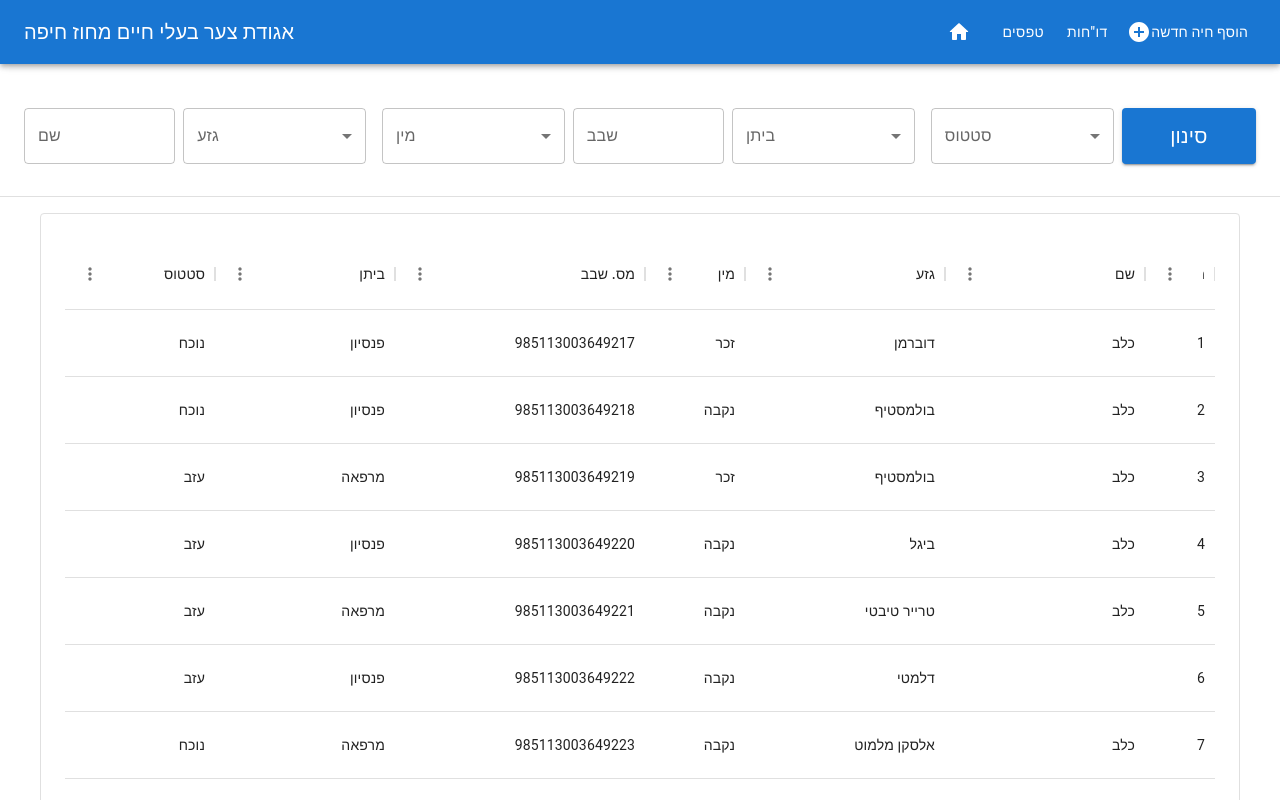
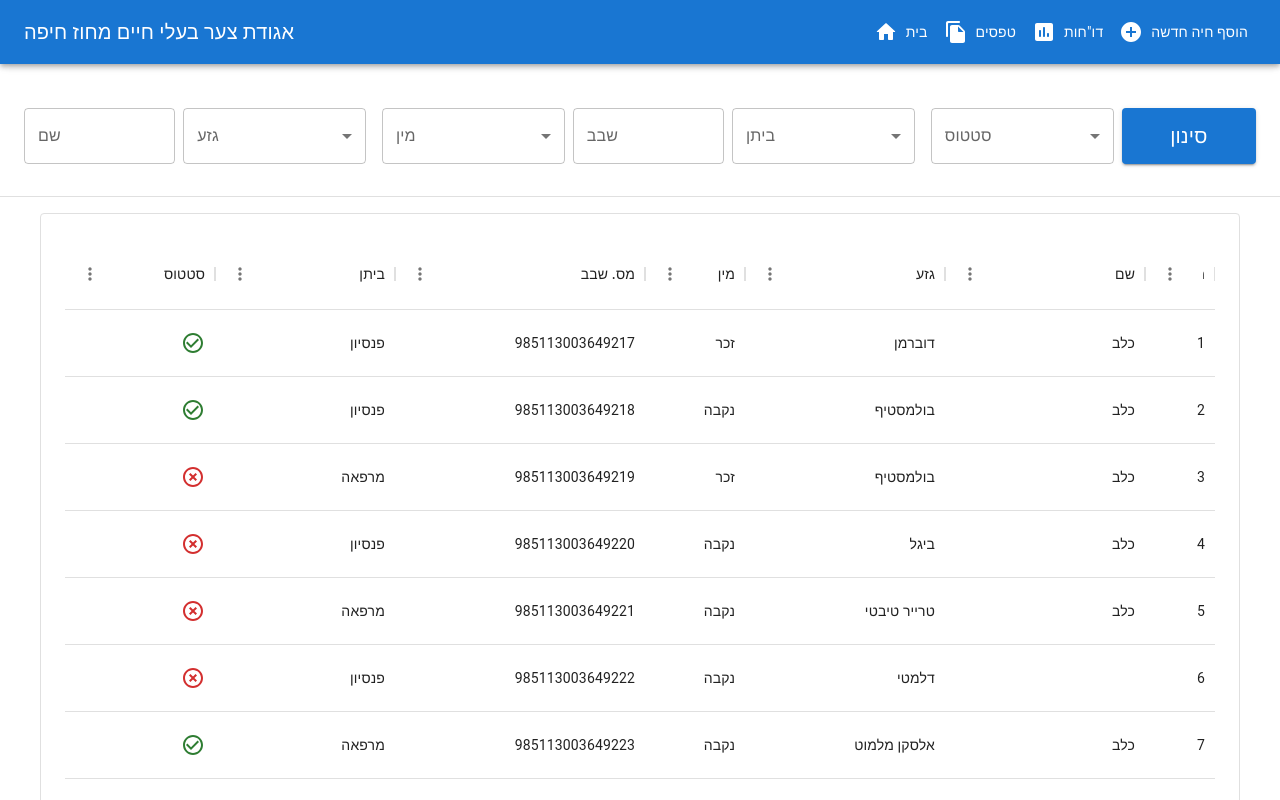
Before and after one commit to crapwood/dog-shelter-project, a Next.js app: page /main-page in a window 1280 px wide. Shown: the top 800 px of the page. Built offline with nearby package versions, Linux system fonts and the light colour scheme.

Commit message:
add new entry (temporary)

```diff
--- a/src/components/filters.tsx
+++ b/src/components/filters.tsx
@@ -2,81 +2,17 @@
 import React from 'react';
 import {
     Box,
+    Button,
     FormControl,
     InputLabel,
     MenuItem,
     OutlinedInput,
     Select,
     TextField,
-    Typography,
-    Button
+    Typography
 } from "@mui/material";
+import { bitan, breed, gender, ITEM_HEIGHT, ITEM_PADDING_TOP, status } from "@/constants/constants";
 
-export const breed = [
-    'אירדייל טרייר',
-    'אלסקן מלמוט',
-    'בול טרייר',
-    'ביגל',
-    'בולמסטיף',
-    'אמסטף',
-    'דוברמן',
-    'דלמטי',
-    'האסקי סיבירי',
-    'טרייר טיבטי',
-];
-const gender = [
-    'זכר',
-    'נקבה'
-];
-
-export const bitan =
-    [
-        'גוריה 1',
-        'פנסיון',
-        'גוריה 2',
-        'באו באו',
-        'מכלאה כפולה 1',
-        'מכלאה כפולה 2',
-        'ביתן 1 עליון',
-        'ביתן 2 עליון',
-        'ביתן 3 עליון',
-        'ביתן 4 עליון',
-        'ביתן 5 עליון',
-        'מכלאת פטרה',
-        'מסדרון 1',
-        'מסדרון 2',
-        'מסדרון 3',
-        'חדר 4',
-        'חדר 5',
-        'חדר 6',
-        'חדר 7',
-        'חדר 8',
-        'חדר 9',
-        'ביתן מול החתוליה',
-        'A',
-        'B',
-        'C',
-        'ביתן 1 תחתון',
-        'ביתן 2 תחתון',
-        'ביתן 3 תחתון',
-        'ביתן 4 תחתון',
-        'ביתן 5 תחתון',
-        'ביתן 6 תחתון',
-        'ביתן 7 תחתון',
-        'משרד גדול',
-        'משוחררים',
-        'מרפאה',
-        'קרוואן',
-        'מלונה בכניסה',
-        'מלונה ליד חד"א',
-        'מלונה בכניסה למסדרון',
-        'מלונה ליד חדר צוות',
-        'מלונה ליד המחסן'
-    ]
-const status = ['נוכח', 'עזב']
-
-const ITEM_HEIGHT = 48;
-const ITEM_PADDING_TOP = 8;
 const MenuProps = {
     PaperProps: {
         style: {
@@ -153,7 +89,6 @@ function Filters() {
                         <MenuItem
                             key={name}
                             value={name}
-                            // style={getStyles(name, personName, theme)}
                         >
                             {name}
                         </MenuItem>
@@ -175,7 +110,6 @@ function Filters() {
                         <MenuItem
                             key={name}
                             value={name}
-                            // style={getStyles(name, personName, theme)}
                         >
                             {name}
                         </MenuItem>
@@ -196,7 +130,6 @@ function Filters() {
                         <MenuItem
                             key={name}
                             value={name}
-                            // style={getStyles(name, personName, theme)}
                         >
                             {name}
                         </MenuItem>
--- a/src/components/navbar.tsx
+++ b/src/components/navbar.tsx
@@ -18,6 +18,8 @@ import Button from '@mui/material/Button';
 import Link from "@mui/material/Link";
 import HomeRoundedIcon from '@mui/icons-material/HomeRounded';
 import AddCircleIcon from '@mui/icons-material/AddCircle';
+import FileCopyRoundedIcon from '@mui/icons-material/FileCopyRounded';
+import AssessmentRoundedIcon from '@mui/icons-material/AssessmentRounded';
 
 interface Props {
     /**
@@ -31,14 +33,23 @@ const drawerWidth = 240;
 enum NavItems  {
     HOME ='בית',
     FORMS = 'טפסים',
-    REPORTS = 'דו"חות'
+    REPORTS = 'דו"חות',
+    NEW_ANIMAL = 'הוסף חיה חדשה'
 }
-// const navItems = ['Home', 'About', 'Forms', 'Reports'];
 
 const linkNavItems: Record<NavItems, string> = {
     [NavItems.HOME]: '/main-page',
     [NavItems.FORMS]: '/forms',
-    [NavItems.REPORTS]: '/reports'
+    [NavItems.REPORTS]: '/reports',
+    [NavItems.NEW_ANIMAL]: '/new-animal'
+
+}
+
+const linkNavIcons: Record<NavItems, React.ReactNode> = {
+    [NavItems.HOME]: <HomeRoundedIcon />,
+    [NavItems.FORMS]: <FileCopyRoundedIcon />,
+    [NavItems.REPORTS]: <AssessmentRoundedIcon />,
+    [NavItems.NEW_ANIMAL]: <AddCircleIcon />
 }
 
 function Navbar(props: Props) {
@@ -95,22 +106,20 @@ function Navbar(props: Props) {
                     <Box sx={{ display: { xs: 'none', sm: 'block' } }}>
                         {Object.keys(linkNavItems).map((item) => (
                             <Link href={`${linkNavItems[item as NavItems]}`} key={item}>
-                                <Button key={item} sx={{ color: '#fff' }}>
-                                    {item === 'בית' ? <HomeRoundedIcon /> : item}
+                                <Button key={item} sx={{ color: '#fff',':hover': {
+                                        bgcolor: 'rgba(0,0,0,0.5)', // theme.palette.primary.main
+                                        color: 'inherit',
+                                    } }}>
+                                    {linkNavIcons[item]}
+                                    <Typography
+                                        variant="body2"
+                                        sx={{marginLeft: '8px'}}
+                                    >
+                                        {item}
+                                    </Typography>
                                 </Button>
                             </Link>
                         ))}
-                        <Link href={'/new-animal'}>
-                            <Button sx={{ color: '#fff' }}>
-                                <AddCircleIcon />
-                                <Typography
-                                    variant="body2"
-                                >
-                                    הוסף חיה חדשה
-                                </Typography>
-                            </Button>
-
-                        </Link>
                     </Box>
                 </Toolbar>
             </AppBar>
--- a/src/constants/constants.ts
+++ b/src/constants/constants.tsx
@@ -1,3 +1,87 @@
+// @ts-nocheck
+import { GridColDef } from "@mui/x-data-grid";
+import CheckCircleOutlineIcon from '@mui/icons-material/CheckCircleOutline';
+import HighlightOffIcon from '@mui/icons-material/HighlightOff';
+
+export const ITEM_HEIGHT = 48;
+export const ITEM_PADDING_TOP = 8;
+
+export const bitan =
+    [
+        'גוריה 1',
+        'פנסיון',
+        'גוריה 2',
+        'באו באו',
+        'מכלאה כפולה 1',
+        'מכלאה כפולה 2',
+        'ביתן 1 עליון',
+        'ביתן 2 עליון',
+        'ביתן 3 עליון',
+        'ביתן 4 עליון',
+        'ביתן 5 עליון',
+        'מכלאת פטרה',
+        'מסדרון 1',
+        'מסדרון 2',
+        'מסדרון 3',
+        'חדר 4',
+        'חדר 5',
+        'חדר 6',
+        'חדר 7',
+        'חדר 8',
+        'חדר 9',
+        'ביתן מול החתוליה',
+        'A',
+        'B',
+        'C',
+        'ביתן 1 תחתון',
+        'ביתן 2 תחתון',
+        'ביתן 3 תחתון',
+        'ביתן 4 תחתון',
+        'ביתן 5 תחתון',
+        'ביתן 6 תחתון',
+        'ביתן 7 תחתון',
+        'משרד גדול',
+        'משוחררים',
+        'מרפאה',
+        'קרוואן',
+        'מלונה בכניסה',
+        'מלונה ליד חד"א',
+        'מלונה בכניסה למסדרון',
+        'מלונה ליד חדר צוות',
+        'מלונה ליד המחסן'
+    ]
+export const columns: GridColDef[] = [
+    { field: 'id', headerName: 'מס.', width: 70 },
+    { field: 'name', headerName: 'שם', width: 200 },
+    { field: 'breed', headerName: 'גזע', width: 200 },
+    {
+        field: 'gender',
+        headerName: 'מין',
+        // type: 'number',
+        width: 100,
+    },
+    // {
+    //     field: 'diskit',
+    //     headerName: 'Diskit',
+    //     // description: 'This column has a value getter and is not sortable.',
+    //     // sortable: false,
+    //     width: 160
+    //     // valueGetter: (params: GridValueGetterParams) =>
+    //     //     `${params.row.name || ''} ${params.row.breed || ''}`,
+    // },
+    { field: 'chip', headerName: 'מס. שבב', width: 250 },
+    { field: 'bitan', headerName: 'ביתן', width: 180 },
+    {
+        field: 'status', headerName: 'סטטוס', width: 150, renderCell: (params) => {
+            if (params.value === 'נוכח') {
+                return <CheckCircleOutlineIcon color="success"/>
+            } else {
+                return <HighlightOffIcon color="error"/>
+            }
+        }
+    },
+];
+
 export const tempData = [
     { breed: 'דוברמן', name: 'כלב', gender: 'זכר', chip: 985113003649217, bitan: 'פנסיון', status: 'נוכח' },
     { breed: 'בולמסטיף', name: 'כלב', gender: 'נקבה', chip: 985113003649218, bitan: 'פנסיון', status: 'נוכח' },
@@ -101,3 +185,23 @@ export const tempData = [
     { breed: 'אירדייל טרייר', name: 'כלב', gender: 'זכר', chip: 985113003649224, bitan: 'פנסיון', status: 'נוכח' },
     { breed: 'אמסטף', name: 'כלב', gender: 'זכר', chip: 985113003649225, bitan: 'מרפאה', status: 'עזב' },
 ];
+
+export const breed = [
+    'אירדייל טרייר',
+    'אלסקן מלמוט',
+    'בול טרייר',
+    'ביגל',
+    'בולמסטיף',
+    'אמסטף',
+    'דוברמן',
+    'דלמטי',
+    'האסקי סיבירי',
+    'טרייר טיבטי',
+];
+
+export const gender = [
+    'זכר',
+    'נקבה'
+];
+
+export const status = ['נוכח', 'עזב']
--- a/src/pages/main-page.tsx
+++ b/src/pages/main-page.tsx
@@ -1,46 +1,24 @@
 // @ts-nocheck
-import React from 'react';
-import { DataGrid, GridColDef } from '@mui/x-data-grid';
-import { Box, Divider } from "@mui/material";
+import React, { useEffect } from 'react';
+import { DataGrid } from '@mui/x-data-grid';
+import { Box, Divider, LinearProgress } from "@mui/material";
 import '../styles/main-page.scss'
 import Grid from "@mui/material/Grid";
 import Navbar from "@/components/navbar";
 import Filters from "@/components/filters";
 import { useGlobalStore } from "@/store/global-items.store";
-
-const columns: GridColDef[] = [
-    { field: 'id', headerName: 'מס.', width: 70 },
-    { field: 'name', headerName: 'שם', width: 200 },
-    { field: 'breed', headerName: 'גזע', width: 200 },
-    {
-        field: 'gender',
-        headerName: 'מין',
-        // type: 'number',
-        width: 100,
-    },
-    // {
-    //     field: 'diskit',
-    //     headerName: 'Diskit',
-    //     // description: 'This column has a value getter and is not sortable.',
-    //     // sortable: false,
-    //     width: 160
-    //     // valueGetter: (params: GridValueGetterParams) =>
-    //     //     `${params.row.name || ''} ${params.row.breed || ''}`,
-    // },
-    { field: 'chip', headerName: 'מס. שבב', width: 250 },
-    { field: 'bitan', headerName: 'ביתן', width: 180 },
-    { field: 'status', headerName: 'סטטוס', width: 150 },
-];
+import { columns } from "@/constants/constants";
 
 
 
 export default function MainPage() {
-    const {selectedTableData, getData} = useGlobalStore();
-    // console.log(getData(), 'getData')
-    // console.log(selectedTableData)
+    useEffect(() => {
+        useGlobalStore.persist.rehydrate();
+    }, [])
+    const {selectedTableData} = useGlobalStore();
 
     function setupRowData(){
-        return getData().map((data, index) => {
+        return selectedTableData.map((data, index) => {
             index++;
             return {...data, id: index}
         })
@@ -59,6 +37,10 @@ export default function MainPage() {
                 </Grid>
                 <Grid item xs={12} sx={{ display: 'flex', justifyContent: 'center' }}>
                     <DataGrid
+                        slots={{
+                            loadingOverlay: LinearProgress,
+                        }}
+                        // loading
                         rows={setupRowData()}
                         columns={columns}
                         // initialState={{
--- a/src/pages/reports.tsx
+++ b/src/pages/reports.tsx
@@ -17,7 +17,6 @@ function Reports() {
                 <Grid item xs={3}>
                     <div style={{height: '100px'}}>TODO: Reports Page</div>
                 </Grid>
-
             </Grid>
         </Box>
     );
--- a/src/store/global-items.store.ts
+++ b/src/store/global-items.store.ts
@@ -1,4 +1,5 @@
 import { create } from 'zustand';
+import { persist, createJSONStorage } from "zustand/middleware";
 import { tempData } from "@/constants/constants";
 
 
@@ -8,12 +9,20 @@ interface GlobalStore {
     getData: () => any;
 }
 
-export const useGlobalStore = create<GlobalStore>((set, get) => ({
-    selectedTableData: tempData,
-    // setTableData: (newData) => set((state) => ({selectedTableData: [state.selectedTableData.unshift(newData)]}))
-    setTableData: (newData) => set((state) => state.selectedTableData.unshift(newData)),
-    getData: () => { return get().selectedTableData}
-}));
+export const useGlobalStore = create<GlobalStore>(persist(
+    (set, get) => ({
+        selectedTableData: tempData,
+        // setTableData: (newData) => set((state) => ({selectedTableData: [state.selectedTableData.unshift(newData)]}))
+        setTableData: (newData) => {
+            set((state) => ({ selectedTableData: [{ ...newData }, ...state.selectedTableData] }))
+        },
+        getData: () => {
+            return get().selectedTableData
+        }
+    }),{
+        name: "storagedsds", // name of the item in the storage (must be unique)
+        skipHydration: true,
+    }));
 
 
 // const useGlobalStore = create((set) => {
```
Also changed, not shown: src/pages/new-animal.tsx (+21 -18 lines).
